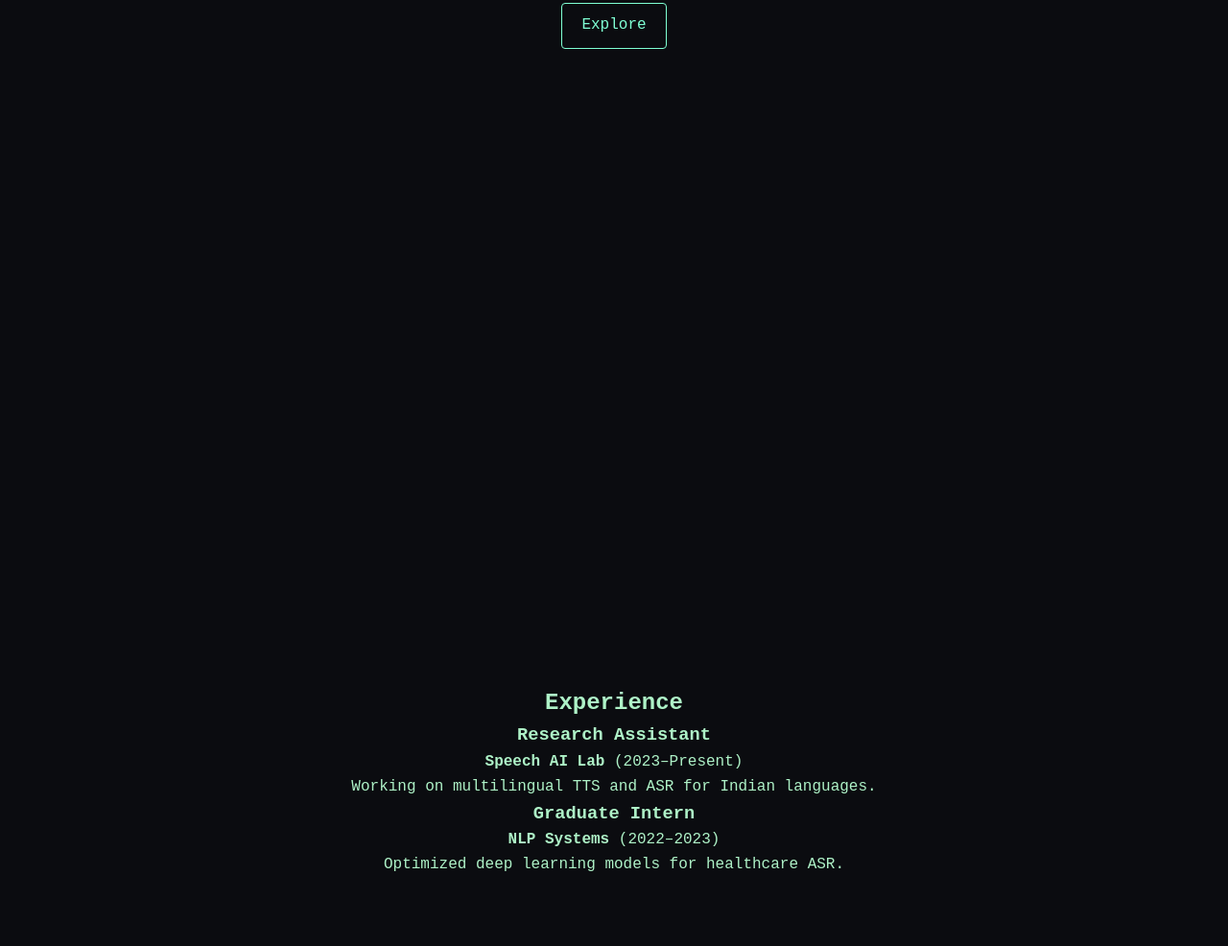
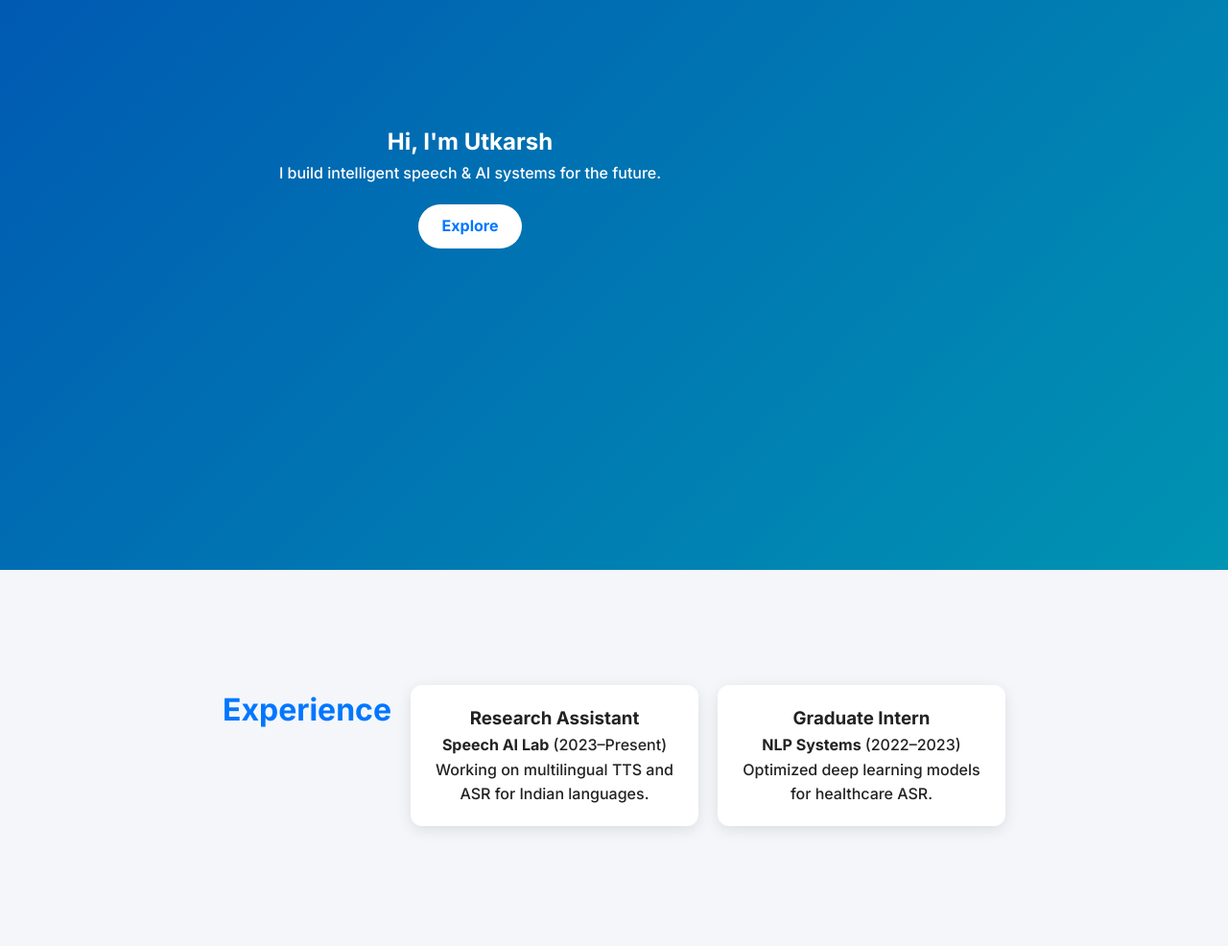
Before and after one commit to utkarsh2299/utkarsh2299.github.io, a plain HTML site: page index.html in a window 1280 px wide. Shown: the part 206-1192 px from the top of the page at 96% size. Drawn offline with Linux system fonts and the light colour scheme.

Commit message:
Update style.css

```diff
--- a/style.css
+++ b/style.css
@@ -5,10 +5,24 @@
 }
 
 body {
-  font-family: 'Fira Code', monospace;
-  background: #0b0c10;
-  color: #aef2c7;
+  font-family: 'Inter', sans-serif;
+  background: #f5f6fa;
+  color: #222;
   line-height: 1.6;
+  overflow-x: hidden;
+}
+
+h1, h2, h3 {
+  font-weight: 700;
+}
+
+a {
+  color: #0077ff;
+  text-decoration: none;
+}
+
+a:hover {
+  text-decoration: underline;
 }
 
 /* Navbar */
@@ -17,17 +31,18 @@ body {
   justify-content: space-between;
   align-items: center;
   padding: 1rem 2rem;
-  background: #0f1115;
-  border-bottom: 1px solid #1f6f5c;
   position: fixed;
   top: 0;
   width: 100%;
+  background: rgba(255,255,255,0.85);
+  backdrop-filter: blur(10px);
   z-index: 10;
+  border-bottom: 1px solid #eee;
 }
 
 .logo {
-  color: #7fffd4;
-  font-weight: 600;
+  font-size: 1.5rem;
+  color: #0077ff;
 }
 
 .nav-links {
@@ -40,80 +55,114 @@ body {
 }
 
 .nav-links a {
-  text-decoration: none;
-  color: #aef2c7;
+  font-weight: 500;
   transition: color 0.3s;
 }
 
 .nav-links a:hover {
-  color: #7fffd4;
-  text-shadow: 0 0 5px #5fe6c1;
+  color: #0050aa;
+}
+
+/* Hero */
+.hero {
+  position: relative;
+  height: 100vh;
+  display: flex;
+  align-items: center;
+  justify-content: center;
+  text-align: center;
+  background: linear-gradient(135deg, #0077ff, #00d4ff);
+  color: #fff;
+  overflow: hidden;
+}
+
+.hero .overlay {
+  position: absolute;
+  top: 0; left: 0; right: 0; bottom: 0;
+  background: rgba(0,0,0,0.3);
+  z-index: 1;
+}
+
+.hero .content {
+  position: relative;
+  z-index: 2;
+}
+
+.fade-in {
+  opacity: 0;
+  transform: translateY(20px);
+  animation: fade 1s forwards;
+}
+
+.fade-in.delay { animation-delay: 0.5s; }
+.fade-in.delay2 { animation-delay: 1s; }
+
+@keyframes fade {
+  to { opacity: 1; transform: translateY(0); }
+}
+
+.btn {
+  display: inline-block;
+  margin-top: 20px;
+  padding: 10px 25px;
+  background: #fff;
+  color: #0077ff;
+  border-radius: 25px;
+  font-weight: 600;
+  transition: background 0.3s, color 0.3s;
+}
+
+.btn:hover {
+  background: #0077ff;
+  color: #fff;
 }
 
 /* Sections */
 .section {
-  min-height: 100vh;
-  padding: 120px 20px 60px;
+  padding: 120px 20px;
   text-align: center;
 }
 
-.home {
-  display: flex;
-  flex-direction: column;
-  align-items: center;
-  justify-content: center;
+.section-title {
+  margin-bottom: 40px;
+  font-size: 2rem;
+  color: #0077ff;
 }
 
-.intro h1 {
-  font-size: 2.5rem;
-  margin-bottom: 10px;
-  color: #7fffd4;
+/* Cards */
+.card-section {
+  display: flex;
+  flex-wrap: wrap;
+  justify-content: center;
+  gap: 20px;
 }
 
-.cursor {
-  animation: blink 1s infinite;
+.card {
+  background: #fff;
+  padding: 20px;
+  border-radius: 12px;
+  box-shadow: 0 4px 15px rgba(0,0,0,0.1);
+  max-width: 300px;
+  transition: transform 0.3s, box-shadow 0.3s;
 }
 
-@keyframes blink {
-  50% { opacity: 0; }
+.card:hover {
+  transform: translateY(-5px);
+  box-shadow: 0 6px 20px rgba(0,0,0,0.2);
 }
 
-.btn {
-  display: inline-block;
-  margin-top: 25px;
-  padding: 10px 20px;
-  color: #7fffd4;
-  border: 1px solid #7fffd4;
-  text-decoration: none;
-  transition: 0.3s;
-  border-radius: 4px;
+.resume-section {
+  background: #eef3ff;
+  padding: 100px 20px;
 }
 
-.btn:hover {
-  background: #7fffd4;
-  color: #0b0c10;
-}
-
-/* Terminal Block */
-.terminal-block {
-  max-width: 600px;
-  margin: 25px auto;
-  text-align: left;
-  padding: 20px;
-  border: 1px solid #1f6f5c;
-  background: #101215;
-  border-radius: 6px;
-  box-shadow: 0 0 10px rgba(127,255,212,0.1);
-}
-
-.prompt {
-  color: #7fffd4;
+.contact-section {
+  background: #f8f8f8;
 }
 
 footer {
+  padding: 20px;
   text-align: center;
-  padding: 20px;
-  color: #7fffd4;
-  border-top: 1px solid #1f6f5c;
-  font-size: 0.9rem;
+  background: #eee;
+  color: #555;
 }
```
